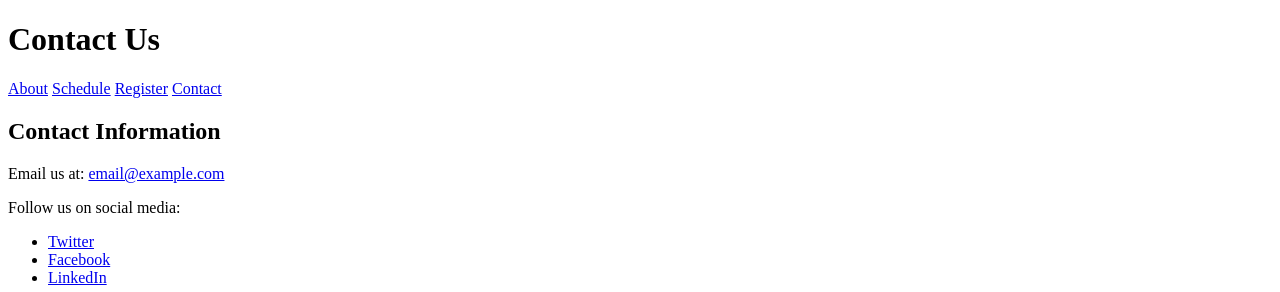
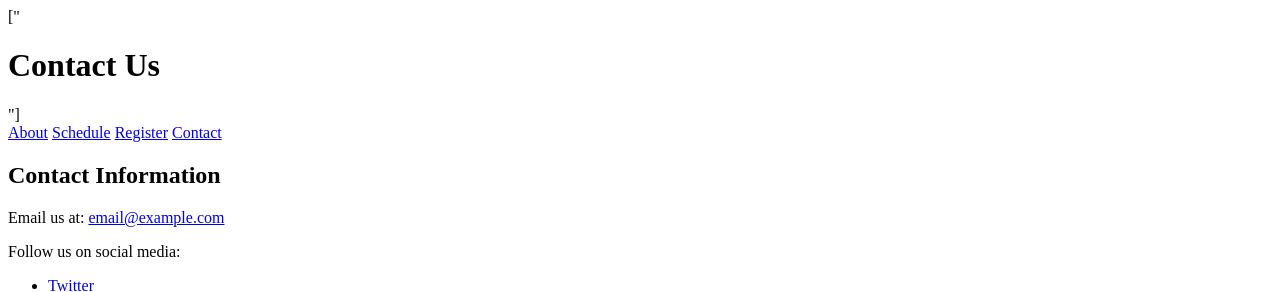
Before and after one commit to princessgeorge/TechCon_HTML, a plain HTML site: page techcon_website/contact.html in a window 1280 px wide. Shown: the top 292 px of the page. Drawn offline with Linux system fonts and the light colour scheme.

Commit message:
changes in contact.html

```diff
--- a/techcon_website/contact.html
+++ b/techcon_website/contact.html
@@ -8,7 +8,7 @@
 <body>
 <!-- Header-->
  <header>
-    <h1> Contact Us</h1>
+   ["<h1> Contact Us</h1>"]
     <nav>
         <a href="about.html">About</a>
         <a href="schedule.html">Schedule</a>
```
